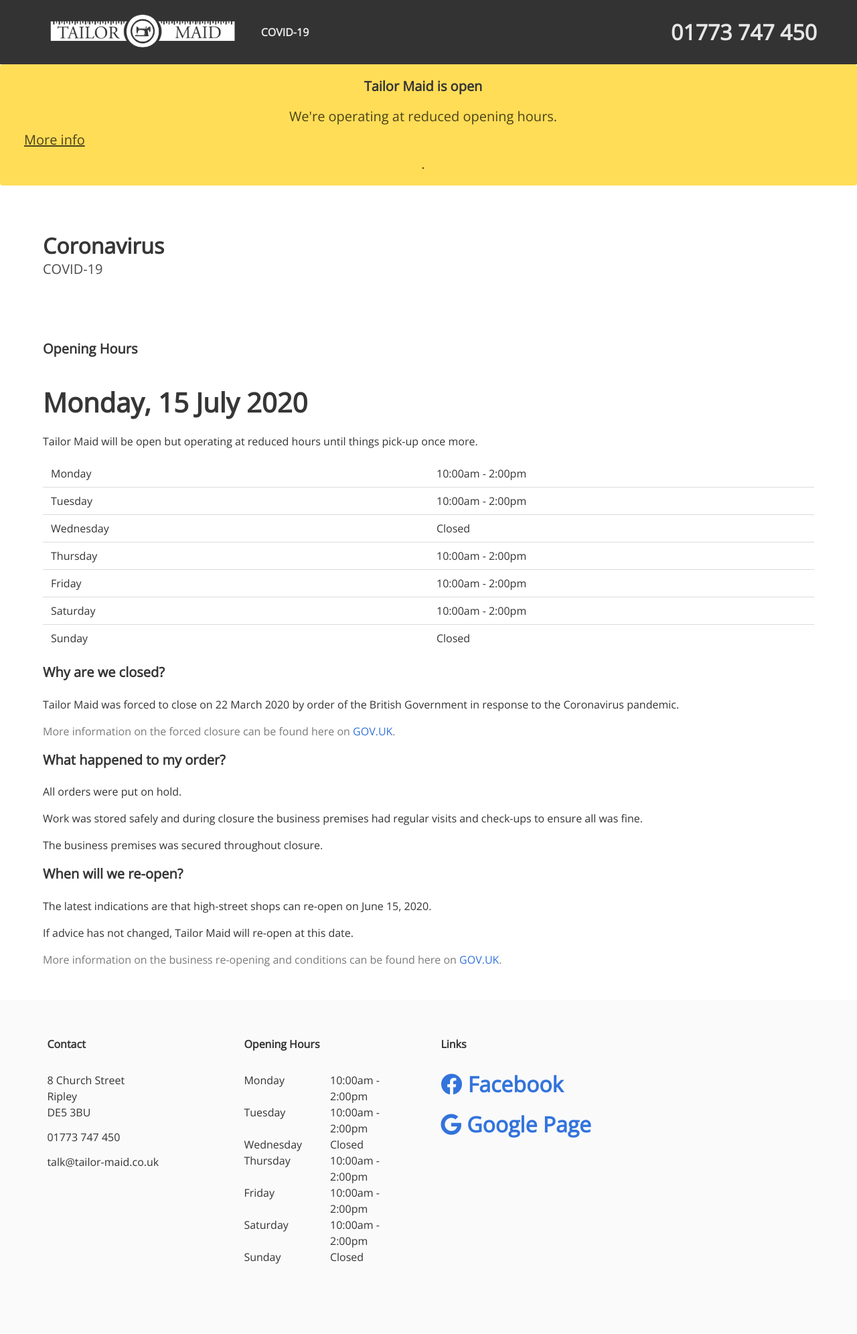
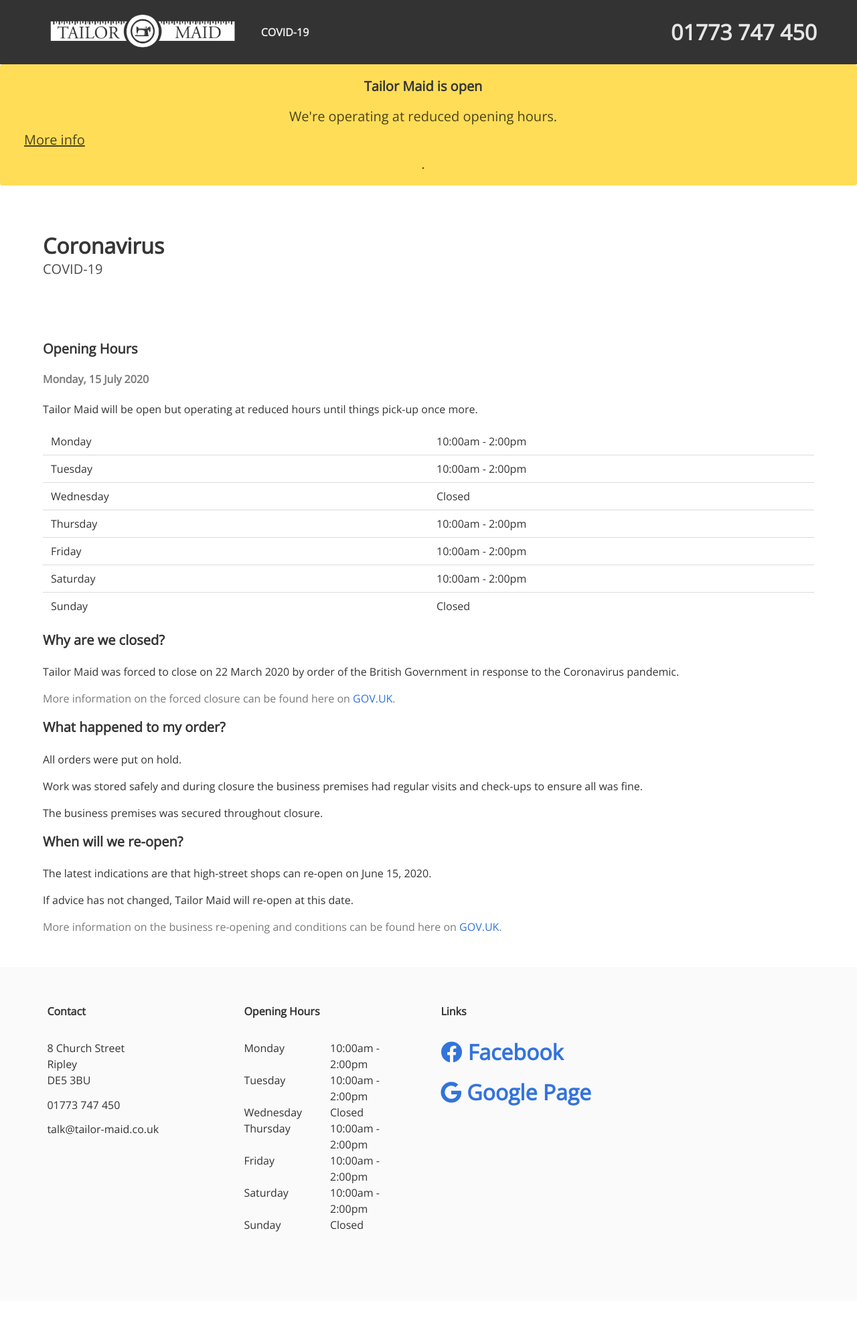
Before and after one commit to tailor-maid/tailormaid.github.io, a Jekyll site: the page built from _pages/covid-19.html, in a window 1280 px wide. Shown: the whole page at 67% size. Built offline with Jekyll 4.4.1, drawn with Linux system fonts in a browser that asks for light colours; nearby versions of some CDN libraries; after the commit the page ends 1943 px from its top, so only the background shows below that.

Commit message:
Grey test

```diff
--- a/_pages/covid-19.html
+++ b/_pages/covid-19.html
@@ -20,7 +20,7 @@ permalink: /covid-19/
         <div class="columns">
             <div class="content column">
                 <h1 class="title is-5">Opening Hours</h1>
-                <h2 class="title is-2">Monday, 15 July 2020</h2>
+                <h2 class="title is-6 has-text-grey">Monday, 15 July 2020</h2>
                 <p>Tailor Maid will be open but operating at reduced hours until things pick-up once more.</p>
                 <table>
                     <tr>
```
